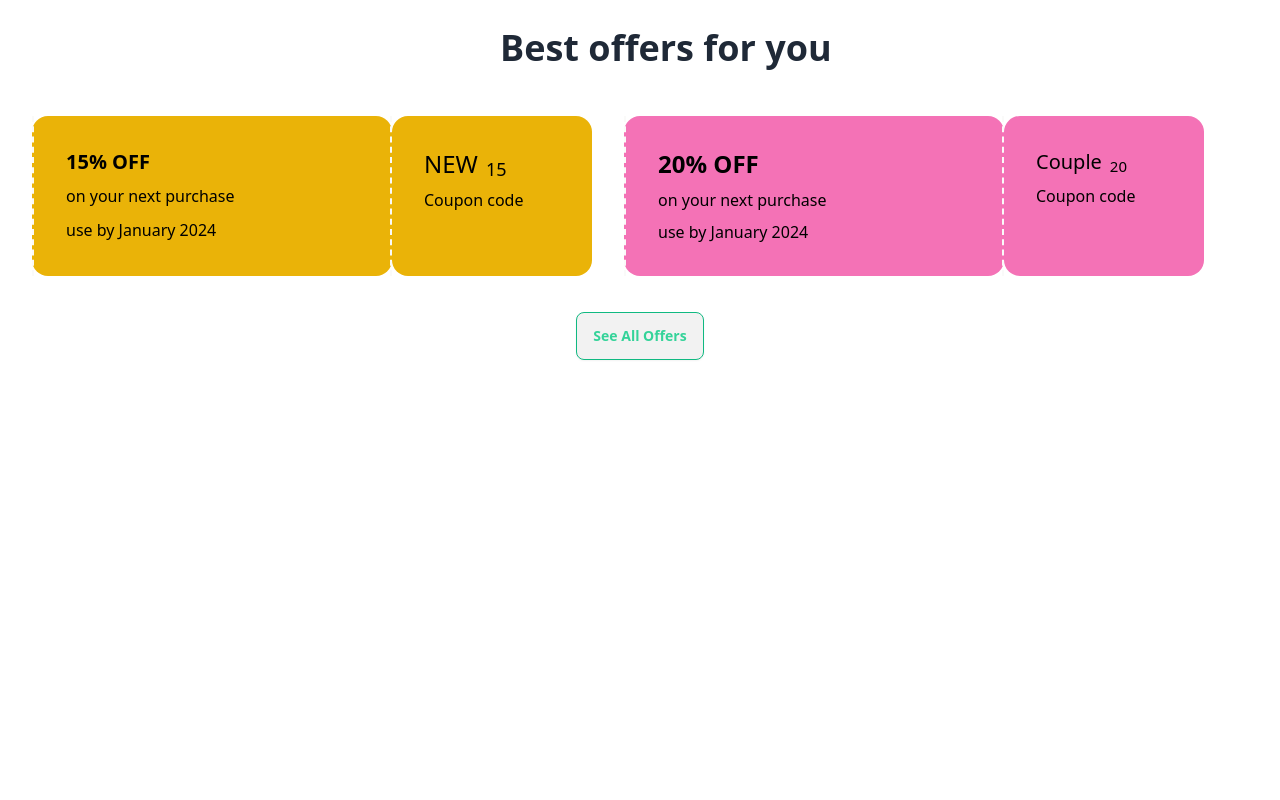
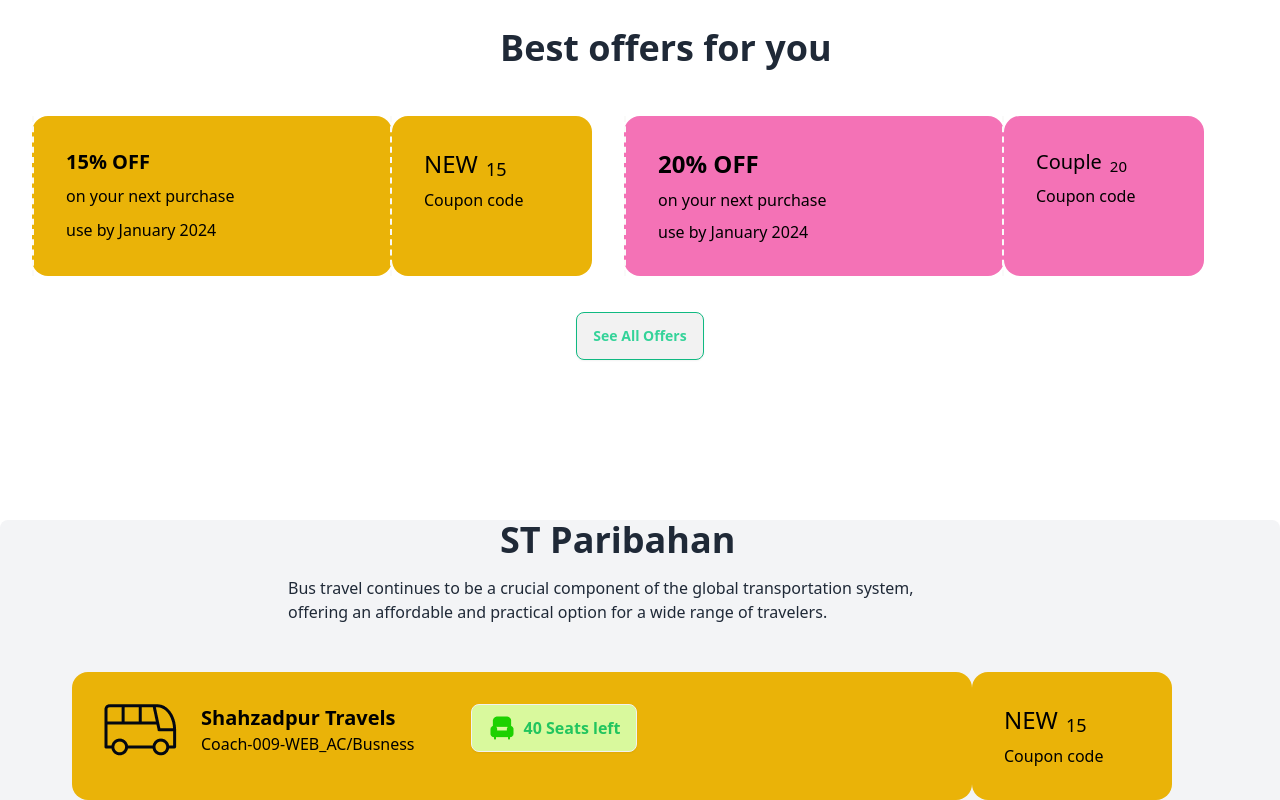
Before and after one commit to Rakib3D/my-assignment-a5, a plain HTML site: page index.html in a window 1280 px wide. Shown: the part 673-1473 px from the top of the page. Before the commit the page ends 1193 px from the top, so only its background shows below. Drawn offline with nearby package versions, Linux system fonts and the light colour scheme.

Commit message:
added the section part

```diff
--- a/index.html
+++ b/index.html
@@ -103,6 +103,31 @@
         </div>
 
         <div>
+            <div class="main bg-gray-100 rounded-t-lg">
+                <h3 class="best text-4xl font-bold mt- ml-12 lg:ml-[500px]">ST Paribahan</h3>
+                <p class="describtion justify-center mt-4 lg:ml-72">Bus travel continues to be a crucial component of the global transportation system,<br> offering an affordable and practical option for a wide range of travelers.</p>
+
+                <div class="flex ml-10">
+                    <div class="card lg:w-[900px] bg-yellow-500 text-neutral-content mt-5 lg:ml-8 lg:mt-12 ml-8">
+                        <div class="flex p-8">
+                            <div><img src="images/bus-logo.png" alt=""></div>
+                            <div><h3 class="best text-black text-xl font-bold ml-6">Shahzadpur Travels</h3>
+                                <p class="describtion text-black ml-6">Coach-009-WEB_AC/Busness</p>
+                            </div>
+                            <div class="ml-14">
+                                <a class="btn text-base font-bold text-green-500 bg-lime-200"><img src="images/seat-green-filled.png" alt=""> 40 Seats left</a>
+                            </div>
+                        </div>
+                    </div>
+                    <div class="card lg:w-[200px] bg-yellow-500 text-neutral-content mt-5  lg:mt-12 ">
+                        <div class="card-body text-black">
+                          <h2 class="card-title text-2xl font-medium">NEW<sub>15</sub></h2>
+                          <p>Coupon code</p>
+                        </div>
+                    </div>
+                </div>
+
+            </div>
 
         </div>
 
```
